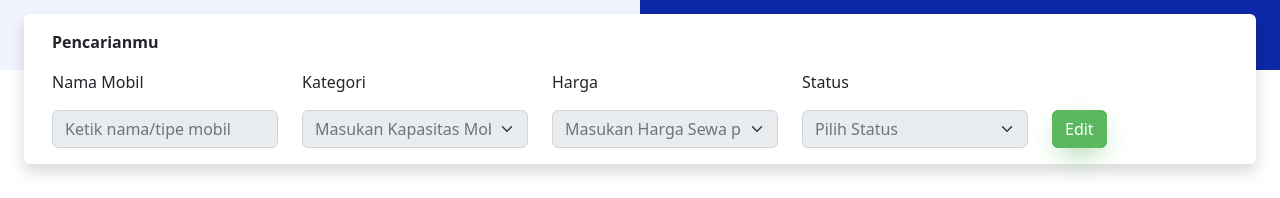
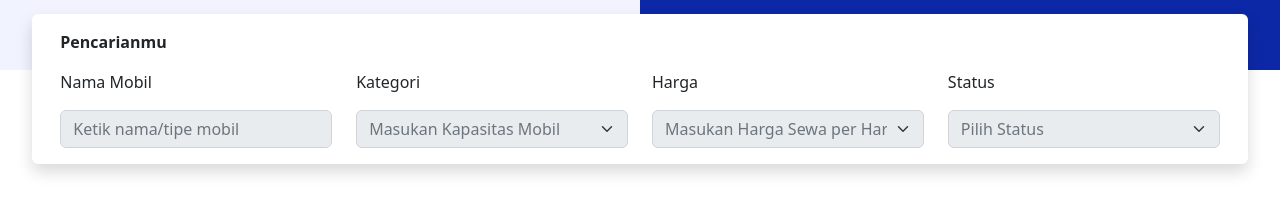
Before and after one commit to mrakhaf/230010028-14-mrf-binarcarrental-gold, a React (Vite) app: page /detail/1 in a window 1280 px wide. Shown: the part 730-928 px from the top of the page. Built offline with nearby package versions, Linux system fonts and the light colour scheme; no server answers.

Commit message:
fix detail button

```diff
--- a/src/pages/DetailCar/index.jsx
+++ b/src/pages/DetailCar/index.jsx
@@ -9,7 +9,7 @@ const DetailCar = () => {
     <>
         <Navbar/>
         <Banner/>
-        <Search isDetail={false} isSubmit={true}/>
+        <Search isDetail={true} isSubmit={true}/>
         <CarDetail/>
         <Footer/>
     </>
--- a/src/pages/SearchCar/index.jsx
+++ b/src/pages/SearchCar/index.jsx
@@ -84,6 +84,7 @@ export default function SearchCar() {
                 handlePrice={handlePrice}
                 handleSearch={handleSearch}
                 isSubmit={isSubmit}
+                isDetail={false}
             />
 
             <div className="show-car py-5 my-3" id="show-car">
```
